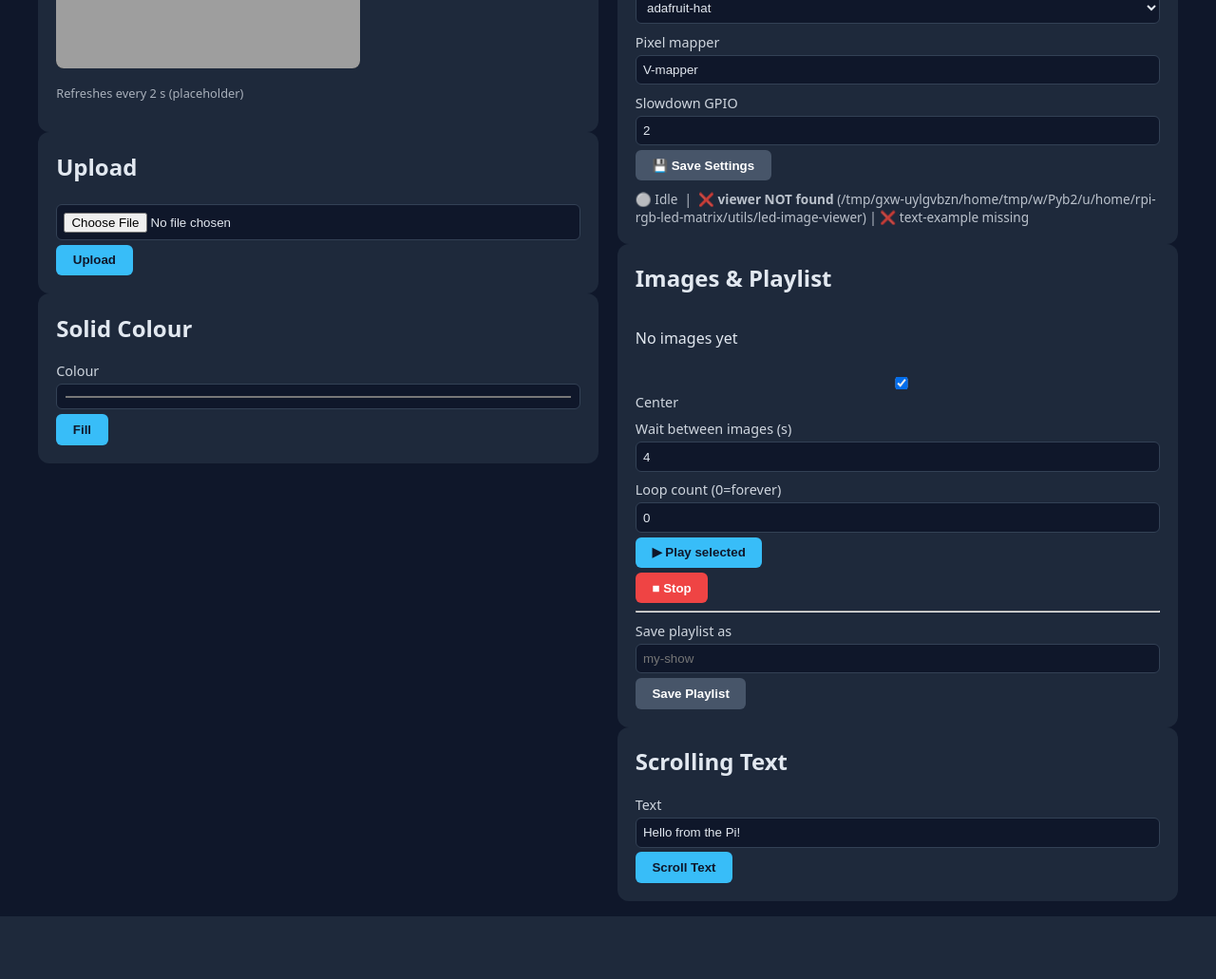
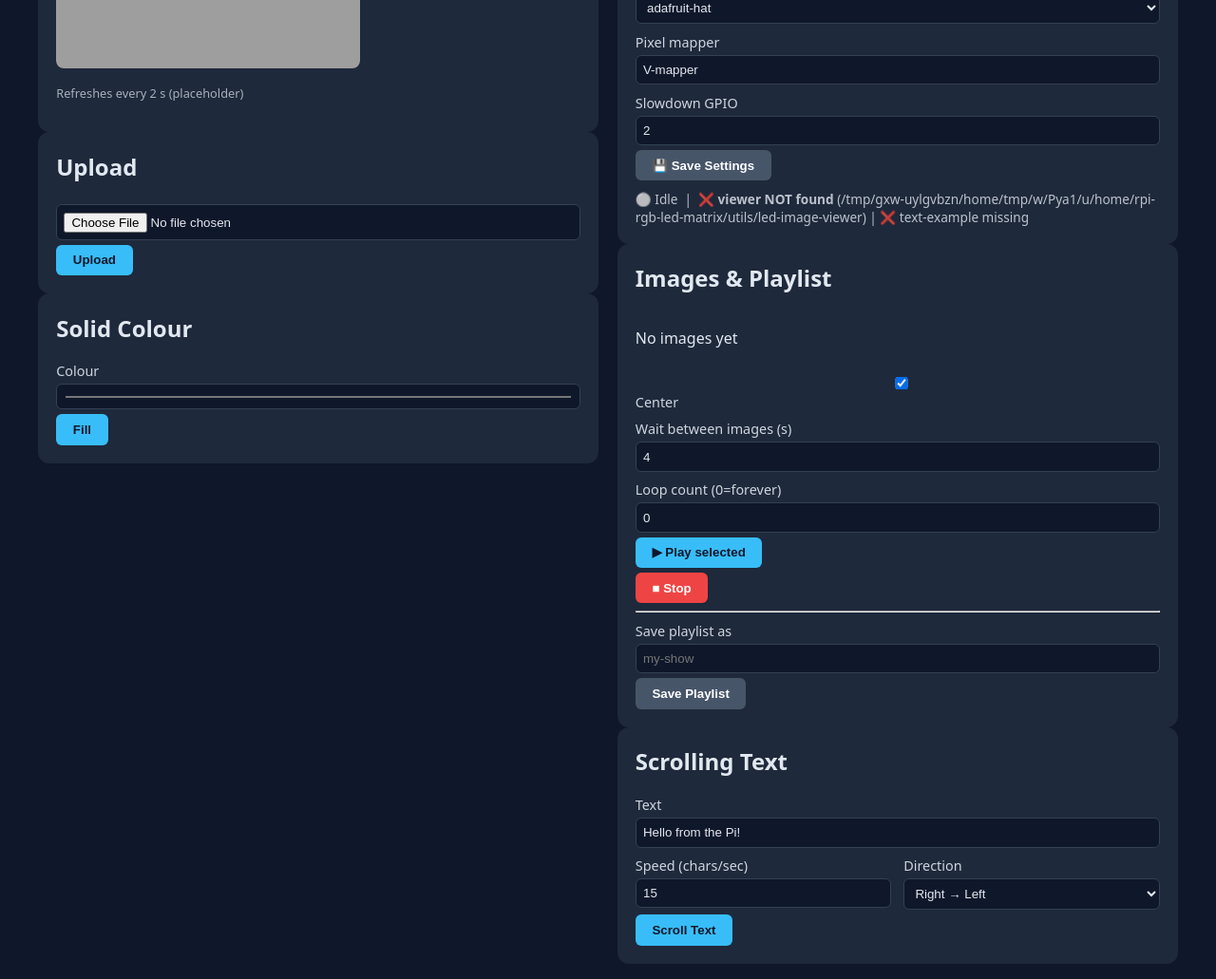
Before and after one commit to klf240/led-matrix-web, a Flask app: page / in a window 1280 px wide. Shown: the part 321-1352 px from the top of the page at 95% size. Before the commit the page ends 1286 px from the top, so only its background shows below. Run offline with Flask 3, Linux system fonts and the light colour scheme; parts of the project's set-up code (start-up, migrations or seed data) failed here and were passed over; grey boxes are pictures that could not be loaded.

Commit message:
Add scroll speed and direction to text scroller UI

```diff
--- a/app.py
+++ b/app.py
@@ -366,6 +366,20 @@ def play_text():
     if font_path.exists():
         cmd += ["-f", str(font_path)]
     cmd += ["-C", "255,255,255"]          # white
+
+    # Speed & direction → -s flag
+    #   positive = right→left, negative = left→right, 0 = static
+    try:
+        speed = int(data.get("speed", "15"))
+    except (ValueError, TypeError):
+        speed = 15
+    direction = data.get("direction", "right-left")
+    if direction == "left-right":
+        speed = -speed
+    elif direction == "static":
+        speed = 0
+    cmd += ["-s", str(speed)]
+
     cmd.append(text)
 
     log.info("Command: %s", " ".join(cmd))
--- a/templates/index.html
+++ b/templates/index.html
@@ -139,6 +139,20 @@
       <form action="/play_text" method="post">
         <label>Text</label>
         <input type="text" name="text" value="Hello from the Pi!" required>
+        <div class="row">
+          <div>
+            <label>Speed (chars/sec)</label>
+            <input type="number" name="speed" value="15" min="0" max="100" step="1">
+          </div>
+          <div>
+            <label>Direction</label>
+            <select name="direction">
+              <option value="right-left" selected>Right → Left</option>
+              <option value="left-right">Left → Right</option>
+              <option value="static">Static (no scroll)</option>
+            </select>
+          </div>
+        </div>
         <!-- matrix flags are loaded from saved settings on the backend -->
         <button class="btn-primary" type="submit">Scroll Text</button>
       </form>
```
